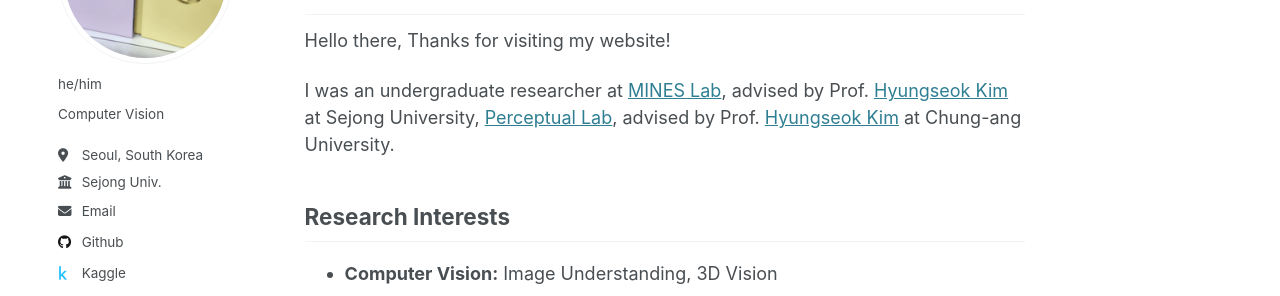
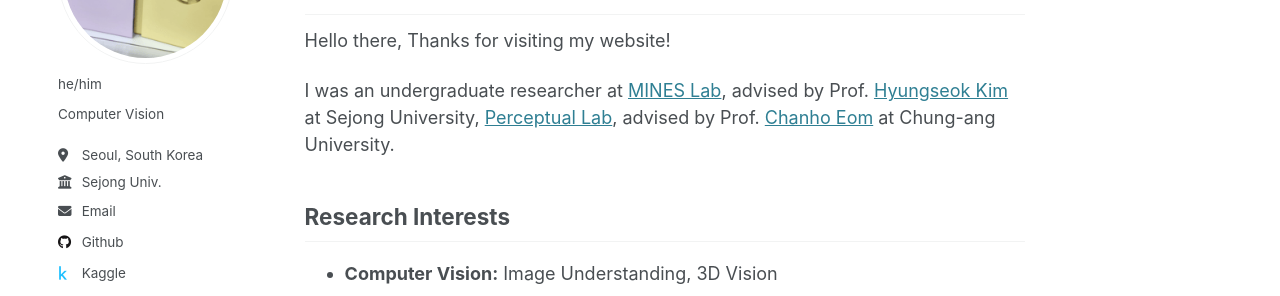
Before and after one commit to lDMDiamondl/lDMDiamondl.github.io, a Jekyll site: the page built from _pages/about.md, in a window 1280 px wide and 1280 px high. Shown: the part 217-513 px from the top of the window. Built offline with Jekyll 4.4.1, drawn with Linux system fonts in a browser that asks for light colours.

Commit message:
Update about.md

```diff
--- a/_pages/about.md
+++ b/_pages/about.md
@@ -10,7 +10,7 @@ redirect_from:
 ## About Me
 Hello there, Thanks for visiting my website!
 
-I was an undergraduate researcher at [MINES Lab](https://prof.sejong.ac.kr/hyungkim/html/lab.do), advised by Prof. [Hyungseok Kim](https://prof.sejong.ac.kr/hyungkim/index.do) at Sejong University, [Perceptual Lab](https://pailab.cau.ac.kr/), advised by Prof. [Hyungseok Kim](https://scholar.google.com/citations?user=3feNfdUAAAAJ) at Chung-ang University.
+I was an undergraduate researcher at [MINES Lab](https://prof.sejong.ac.kr/hyungkim/html/lab.do), advised by Prof. [Hyungseok Kim](https://prof.sejong.ac.kr/hyungkim/index.do) at Sejong University, [Perceptual Lab](https://pailab.cau.ac.kr/), advised by Prof. [Chanho Eom](https://scholar.google.com/citations?user=3feNfdUAAAAJ) at Chung-ang University.
 
 ## Research Interests
 
```
